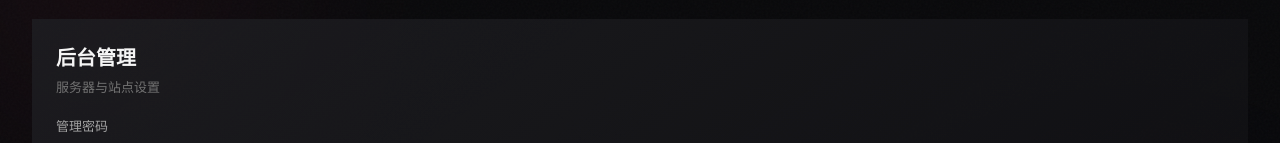
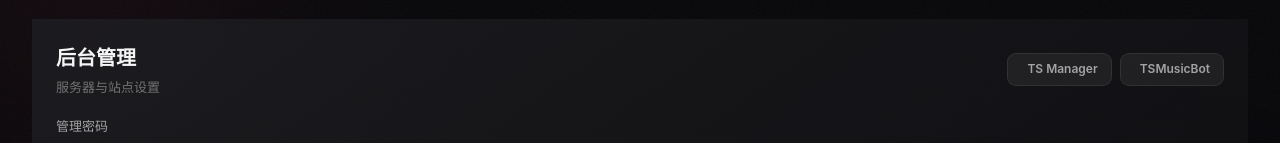
Before and after one commit to muyan6/teamspeak, a Vue app in the folder frontend/: page /admin in a window 1280 px wide. Shown: the part 165-308 px from the top of the page. Built offline with nearby package versions, Linux system fonts and the light colour scheme; no server answers.

Commit message:
feat: add TS Manager and TSMusicBot configurable web panel shortcuts in admin

```diff
--- a/frontend/src/components/AdminModal.vue
+++ b/frontend/src/components/AdminModal.vue
@@ -44,6 +44,26 @@ function logout(): void {
   toast.info('已安全退出登录');
 }
 
+const tsManagerUrl = ref('');
+
+function openTsManager(): void {
+  if (tsManagerUrl.value) {
+    window.open(tsManagerUrl.value, '_blank', 'noopener,noreferrer');
+  } else {
+    activeTab.value = 'tutorial';
+    toast.info('请在「教程配置」中设置 TS Manager Web 地址');
+  }
+}
+
+function openMusicBot(): void {
+  if (musicBotUrl.value) {
+    window.open(musicBotUrl.value, '_blank', 'noopener,noreferrer');
+  } else {
+    activeTab.value = 'tutorial';
+    toast.info('请在「教程配置」中设置 TSMusicBot Web 链接');
+  }
+}
+
 async function loadAdminScope(): Promise<void> {
   try {
     const [health, tutorialConfig] = await Promise.all([
@@ -53,6 +73,9 @@ async function loadAdminScope(): Promise<void> {
     isPlatformAdmin.value = health.platform;
     if (tutorialConfig?.musicBotUrl) {
       musicBotUrl.value = tutorialConfig.musicBotUrl;
+    }
+    if (tutorialConfig?.tsManagerUrl) {
+      tsManagerUrl.value = tutorialConfig.tsManagerUrl;
     }
   } catch {
     isPlatformAdmin.value = false;
@@ -76,17 +99,24 @@ onMounted(() => { void loadAdminScope(); });
           <p>服务器与站点设置</p>
         </div>
         <div class="admin-heading-actions">
-          <a
-            v-if="musicBotUrl"
-            :href="musicBotUrl"
-            target="_blank"
-            rel="noopener noreferrer"
+          <button
+            type="button"
             class="ext-link-btn"
-            title="跳转音乐机器人面板"
+            title="跳转 TS Manager 管理面板"
+            @click="openTsManager"
+          >
+            <i class="ph-bold ph-arrow-square-out"></i>
+            <span>TS Manager</span>
+          </button>
+          <button
+            type="button"
+            class="ext-link-btn"
+            title="跳转 TSMusicBot 音乐机器人面板"
+            @click="openMusicBot"
           >
             <i class="ph-bold ph-arrow-square-out"></i>
             <span>TSMusicBot</span>
-          </a>
+          </button>
           <button v-if="authed" class="btn sm" @click="logout">退出登录</button>
         </div>
       </div>
--- a/frontend/src/features/tutorial-config/TutorialConfigPanel.vue
+++ b/frontend/src/features/tutorial-config/TutorialConfigPanel.vue
@@ -6,6 +6,7 @@ import { toast } from '../../composables/useToast';
 const tutorial = ref({ download: '', basic: '', advanced: '', music: '' });
 const download = ref({ version: '3.6.2', officialUrl: '', mirrorUrl: '', translationUrl: '' });
 const musicBotUrl = ref('');
+const tsManagerUrl = ref('');
 const notice = ref('');
 const noticeType = ref<'success' | 'error' | 'warning'>('success');
 let noticeTimer: ReturnType<typeof setTimeout> | null = null;
@@ -37,6 +38,7 @@ async function load(): Promise<void> {
       translationUrl: config.clientDownload?.translationUrl ?? '',
     };
     musicBotUrl.value = config.musicBotUrl ?? '';
+    tsManagerUrl.value = config.tsManagerUrl ?? '';
   } catch (error) {
     showNotice(`加载教程配置失败：${(error as Error).message}`, 'error');
   }
@@ -48,8 +50,9 @@ async function save(): Promise<void> {
       tutorial: tutorial.value,
       clientDownload: download.value,
       musicBotUrl: musicBotUrl.value,
+      tsManagerUrl: tsManagerUrl.value,
     });
-    showNotice('教程配置保存成功', 'success');
+    showNotice('教程与面板配置保存成功', 'success');
   } catch (error) {
     showNotice(`教程配置保存失败：${(error as Error).message}`, 'error');
   }
@@ -61,6 +64,14 @@ onMounted(() => { void load(); });
 <template>
   <div>
     <div v-if="notice" :class="['notice', noticeType]">{{ notice }}</div>
+    <div class="field">
+      <label>TS Manager Web 管理地址（配置后将在后台顶部展示快捷跳转入口）</label>
+      <input v-model="tsManagerUrl" class="input" placeholder="例如：http://127.0.0.1:1234 或留空" />
+    </div>
+    <div class="field">
+      <label>TSMusicBot Web 链接（WebUI 地址，留空点击按钮将弹出音乐教程）</label>
+      <input v-model="musicBotUrl" class="input" placeholder="例如：http://127.0.0.1:8080 或留空" />
+    </div>
     <div class="field">
       <label>下载教程（Markdown，留空使用默认教程）</label>
       <textarea v-model="tutorial.download" class="input" rows="8" placeholder="留空使用默认教程"></textarea>
@@ -78,10 +89,6 @@ onMounted(() => { void load(); });
       <textarea v-model="tutorial.music" class="input" rows="8" placeholder="留空使用默认教程"></textarea>
     </div>
     <div class="field">
-      <label>TSMusicBot Web 链接（WebUI 地址，留空点击按钮将弹出音乐教程）</label>
-      <input v-model="musicBotUrl" class="input" placeholder="例如：http://127.0.0.1:8080 或留空" />
-    </div>
-    <div class="field">
       <label>官方下载链接</label>
       <input v-model="download.officialUrl" class="input" placeholder="留空使用默认" />
     </div>
--- a/frontend/src/types.ts
+++ b/frontend/src/types.ts
@@ -13,6 +13,7 @@ export interface SiteInfo {
   adminSteam?: string;
   globalServer: string;
   musicBotUrl?: string;
+  tsManagerUrl?: string;
 }
 
 export type BadgeConditionType =
@@ -227,6 +228,7 @@ export interface TutorialConfig {
   };
   clientDownload?: ClientDownloadConfig;
   musicBotUrl?: string;
+  tsManagerUrl?: string;
 }
 
 export interface Ts3ConnectionInfo {
```
Also changed, not shown: 2 other files (tests, documents, lock files or other folders).
